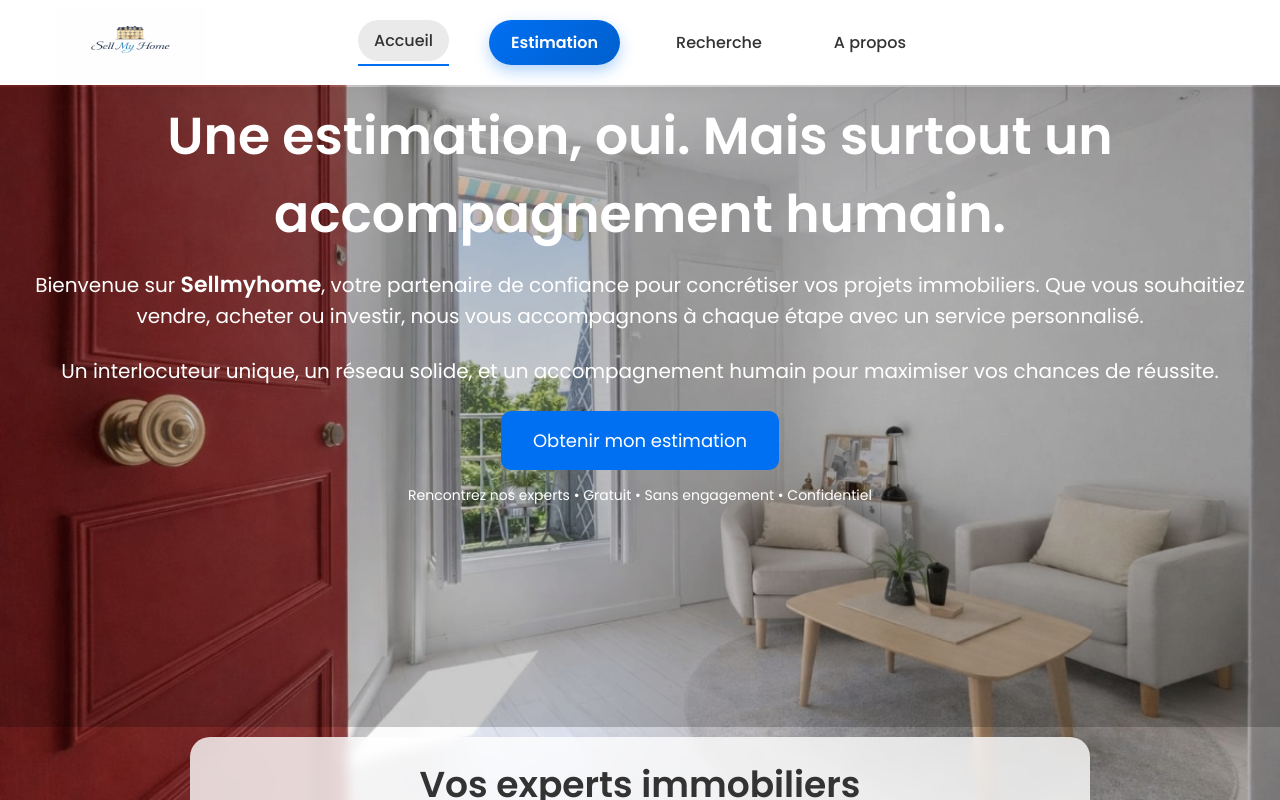
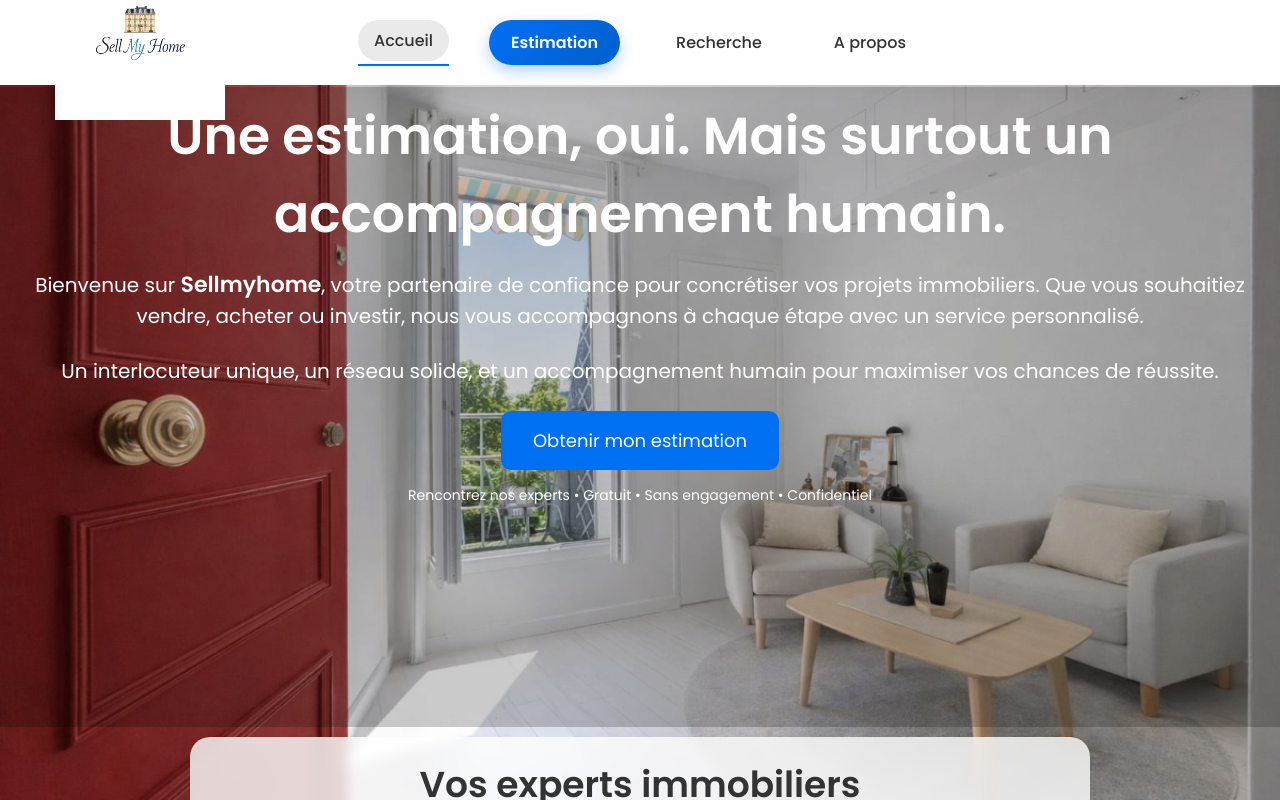
Before and after one commit to Juju-kpi/estimation_immo, a Next.js app: page / in a window 1280 px wide. Shown: the top 800 px of the page. Built offline with nearby package versions, Linux system fonts and the light colour scheme.

Commit message:
Update Navbar.js

```diff
--- a/components/Navbar.js
+++ b/components/Navbar.js
@@ -14,8 +14,8 @@ export default function Navbar() {
       <Image
         src="/logo.jpeg"
         alt="Sellmyhome"
-        width={150}
-        height={75}
+        width={170}
+        height={150}
         priority
       />
     </Link>
```
